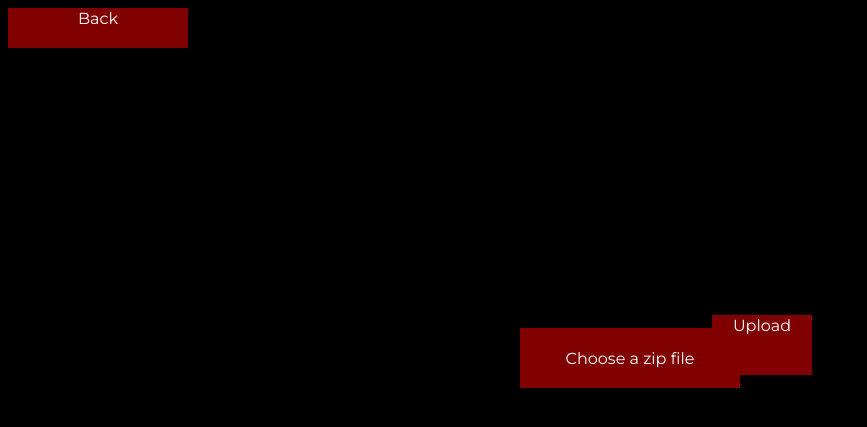
After one commit to danlim-wz/flask_image_classifier, a Flask app: page /upload_zip in a window 1280 px wide. The commit adds this page. Shown: the top 427 px of the page, without its empty margins (0-867 px from the left). Run offline with Flask 2, Linux system fonts and the light colour scheme; some libraries are stand-ins or nearby versions.

Commit message:
added support for zip files

```diff
--- a/app.py
+++ b/app.py
@@ -1,10 +1,21 @@
-from flask import Flask, request, make_response, render_template
+from flask import Flask, request, make_response, render_template, redirect, url_for, send_file
 import keras
 import numpy as np
 from keras.applications.resnet50 import ResNet50, preprocess_input, decode_predictions
 from keras.preprocessing.image import load_img, img_to_array
 import os
 from PIL import Image
+from io import BytesIO, StringIO
+from zipfile import ZipFile
+import cv2
+import numpy as np
+
+#CUDA compatibility
+from tensorflow.compat.v1 import ConfigProto
+from tensorflow.compat.v1 import InteractiveSession
+config = ConfigProto()
+config.gpu_options.allow_growth = True
+session = InteractiveSession(config=config)
 
 app = Flask(__name__)
 
@@ -12,31 +23,63 @@ app = Flask(__name__)
 APP_ROOT = os.path.dirname(os.path.abspath(__file__))
 app.config['IMAGE_UPLOADS'] = os.path.join(APP_ROOT, 'static')
 
-@app.route("/image-classifier",methods=["GET","POST"])
-def classify_image():
-    if request.method == "POST":
 
-        #read and upload resized files to folder
-        image = request.files['input_file']
-        filename = image.filename
-        file_path = os.path.join(app.config["IMAGE_UPLOADS"], filename)
-        image_pil = Image.open(image)
-        image_pil.thumbnail((600,300), Image.ANTIALIAS)
-        image_pil.save(file_path)
+@app.route("/display",methods=["GET","POST"])
+def display():
+    #read and upload resized files to folder
+    image = request.files['input_file']
+    filename = image.filename
+    file_path = os.path.join(app.config["IMAGE_UPLOADS"], filename)
+    image_pil = Image.open(image)
+    image_pil.thumbnail((600,300), Image.ANTIALIAS)
+    image_pil.save(file_path)
 
-        #classify image
-        image = load_img(image, target_size=(224, 224))
-        image = img_to_array(image)
-        image = np.expand_dims(image, axis=0)
-        image = preprocess_input(image)
-        prediction = resnet_model.predict(image)
-        prediction = decode_predictions(prediction)[0][0][1]
-        prediction = prediction.replace('_',' ')
+    #classify image
+    image = load_img(image, target_size=(224, 224))
+    image = img_to_array(image)
+    image = np.expand_dims(image, axis=0)
+    image = preprocess_input(image)
+    prediction = resnet_model.predict(image)
+    prediction = decode_predictions(prediction)[0][0][1]
+    prediction = prediction.replace('_',' ')
+    return render_template("upload.html", image_path = filename, prediction = 'Prediction: '+prediction)
 
-        #display prediction and image
-        return render_template("upload.html", image_path = filename, prediction = 'Prediction: '+prediction)
+@app.route("/landing_page",methods=["GET","POST"])
+def landing_page():
     return render_template("upload.html", image_path = 'landing_page_pic.jpg')
+
+@app.route("/upload_zip",methods=["GET","POST"])
+def upload_zip():
+    return render_template("zip.html")
+
+@app.route("/label_images",methods=["GET","POST"])
+def label_images():
+    images = request.files['input_file']
+    data = BytesIO()
+    with ZipFile(images, mode='r') as input_zip:
+        with ZipFile(data, mode='a') as image_data:
+            for name in input_zip.namelist():
+                base_name = os.path.basename(name)
+                try:
+                    if name.endswith(('.png', '.jpg', '.jpeg')):
+                        new_name,ext = os.path.splitext(base_name)
+                        img = cv2.imdecode(np.frombuffer(input_zip.read(name), dtype=np.uint8), flags=1)
+                        #img = img[:,:,:3]
+                        image = cv2.resize(img, (224, 224))
+                        image = img_to_array(image)
+                        image = np.expand_dims(image, axis=0)
+                        image = preprocess_input(image)
+                        prediction = resnet_model.predict(image)
+                        prediction = decode_predictions(prediction)[0][0][1]
+                        prediction = prediction.replace('_',' ')
+                        _, encoded_img = cv2.imencode(ext, img)
+                        image_data.writestr(prediction+'/'+base_name, encoded_img)
+                except:
+                    pass
+    data.seek(0)
+    return send_file(data, attachment_filename='output.zip', as_attachment=True)
 
 if __name__ == '__main__':
     resnet_model = ResNet50(weights='imagenet')
+    resnet_model.predict(np.random.rand(1,224,224,3))
     app.run(host='0.0.0.0', debug=False, threaded=False, port=8000)
--- a/static/mystyle.css
+++ b/static/mystyle.css
@@ -5,7 +5,7 @@ body {
 h1 {
   color: goldenrod;
   text-align: center;
-  font-size: 65px;
+  font-size: 60px;
   font-family: "Montserrat",sans-serif;
 }
 
@@ -17,7 +17,7 @@ h6 {
   font-family: "Montserrat",sans-serif;
 }
 
-.material-icons.md-48 { font-size: 48px; }
+.material-icons.md-48 { font-size: 40px; }
 
 button {
   color:white;
@@ -32,10 +32,59 @@ button {
   display: flex;
   justify-content: center;
   font-family: "Montserrat",sans-serif;
+  vertical-align: top;
 }
 
 input[type="file"] {
   display:none;
+}
+
+#predict {
+  color:white;
+  border: none;
+  height: 60px;
+  width: 100px;
+  background-color: maroon;
+  position: absolute;
+  margin-top: 25%;
+  margin-left: 55%;
+  font-size: 16px;
+  display: flex;
+  justify-content: center;
+  font-family: "Montserrat",sans-serif;
+  vertical-align: top;
+}
+
+#download {
+  color:white;
+  border: none;
+  height: 60px;
+  width: 100px;
+  background-color: maroon;
+  position: absolute;
+  margin-top: 24%;
+  margin-left: 55%;
+  font-size: 16px;
+  display: flex;
+  justify-content: center;
+  font-family: "Montserrat",sans-serif;
+  vertical-align: top;
+}
+
+#navigation {
+  color:white;
+  border: none;
+  height: 40px;
+  width: 180px;
+  background-color:maroon;
+  position: absolute;
+  margin-top: 0%;
+  margin-left: 0%;
+  font-size: 16px;
+  display: flex;
+  justify-content: center;
+  font-family: "Montserrat",sans-serif;
+  vertical-align: top;
 }
 
 label {
--- /dev/null
+++ b/templates/zip.html
@@ -0,0 +1,27 @@
+<!DOCTYPE html>
+<html>
+<head>
+    <title>Upload zip file</title>
+    <link href="https://fonts.googleapis.com/css?family=Montserrat" rel="stylesheet">
+    <link href="https://fonts.googleapis.com/icon?family=Material+Icons" rel="stylesheet">
+    <link rel="stylesheet" type="text/css" href="{{ url_for('static', filename='mystyle.css') }}"/>
+</head>
+
+
+<body>
+    <form action="landing_page" method="POST" enctype="multipart/form-data">
+        <button id='navigation' type="submit">Back</button>
+    </form>
+
+    <form action="label_images" method="POST" enctype="multipart/form-data">
+        <input type="file" id="file" name="input_file" accept="application/zip"/>
+        <label for="file">
+            Choose a zip file
+        </label>
+        <button id='download' type="submit">Upload</button>
+    </form>
+
+</body>
+
+
+</html>
```
Also changed, not shown: templates/upload.html (+11 -4 lines).
